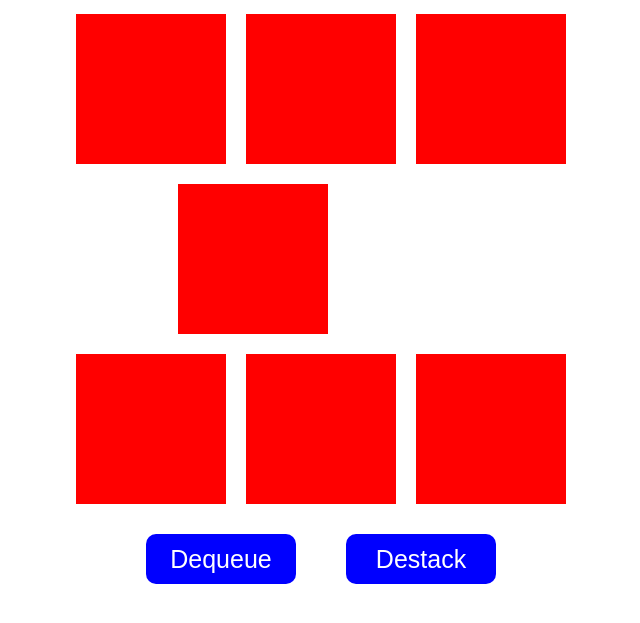
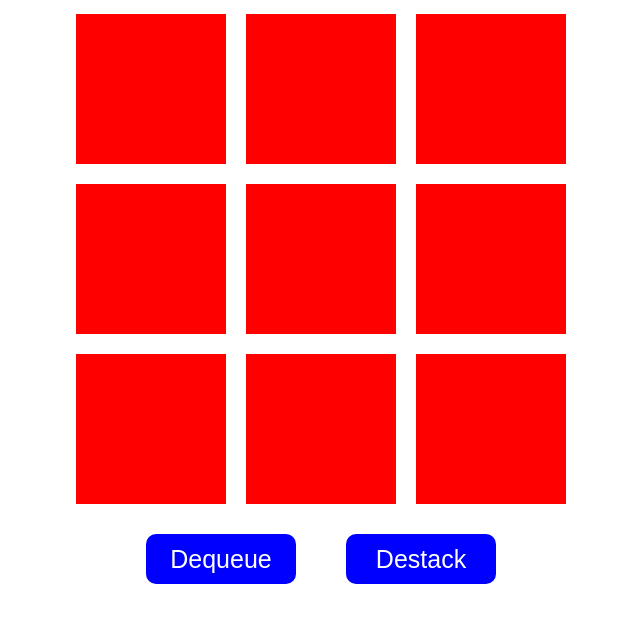
Before and after one commit to echo1826/queue-visual, a website: page index.html in a window 1280 px wide. Shown: the part 79-702 px from the top of the page, without its empty margins (319-959 px from the left). Drawn offline with Linux system fonts and the light colour scheme.

Commit message:
added a full row of boxes

```diff
--- a/assets/css/style.css
+++ b/assets/css/style.css
@@ -16,12 +16,6 @@
     justify-content: center;
     align-items: center;
     font-size: 50px;
-}
-
-.row:nth-child(even) {
-    display: flex;
-    align-self: flex-start;
-    margin-left: 359px;
 }
 
 .row {
--- a/index.html
+++ b/index.html
@@ -19,6 +19,8 @@
         </div>
         <div class="row">
             <div class="box"></div>
+            <div class="box"></div>
+            <div class="box"></div>
         </div>
         <div class="row">
             <div class="box"></div>
--- a/src/index.ts
+++ b/src/index.ts
@@ -26,7 +26,7 @@ async function dequeue(event:Event): Promise<void> {
         const element = queue.shift() as HTMLElement;
         element.classList.remove("clicked");
         element.innerHTML = "";
-        await new Promise(res => setTimeout(res, 1000));
+        await new Promise(res => setTimeout(res, 1500));
     }
 }
 
@@ -37,7 +37,7 @@ async function destack(event:Event): Promise<void> {
         const element = queue.pop() as HTMLElement;
         element.classList.remove("clicked");
         element.innerHTML = "";
-        await new Promise(res => setTimeout(res, 1000));
+        await new Promise(res => setTimeout(res, 1500));
     }
 }
 
```
Also changed, not shown: dist/index.js.
